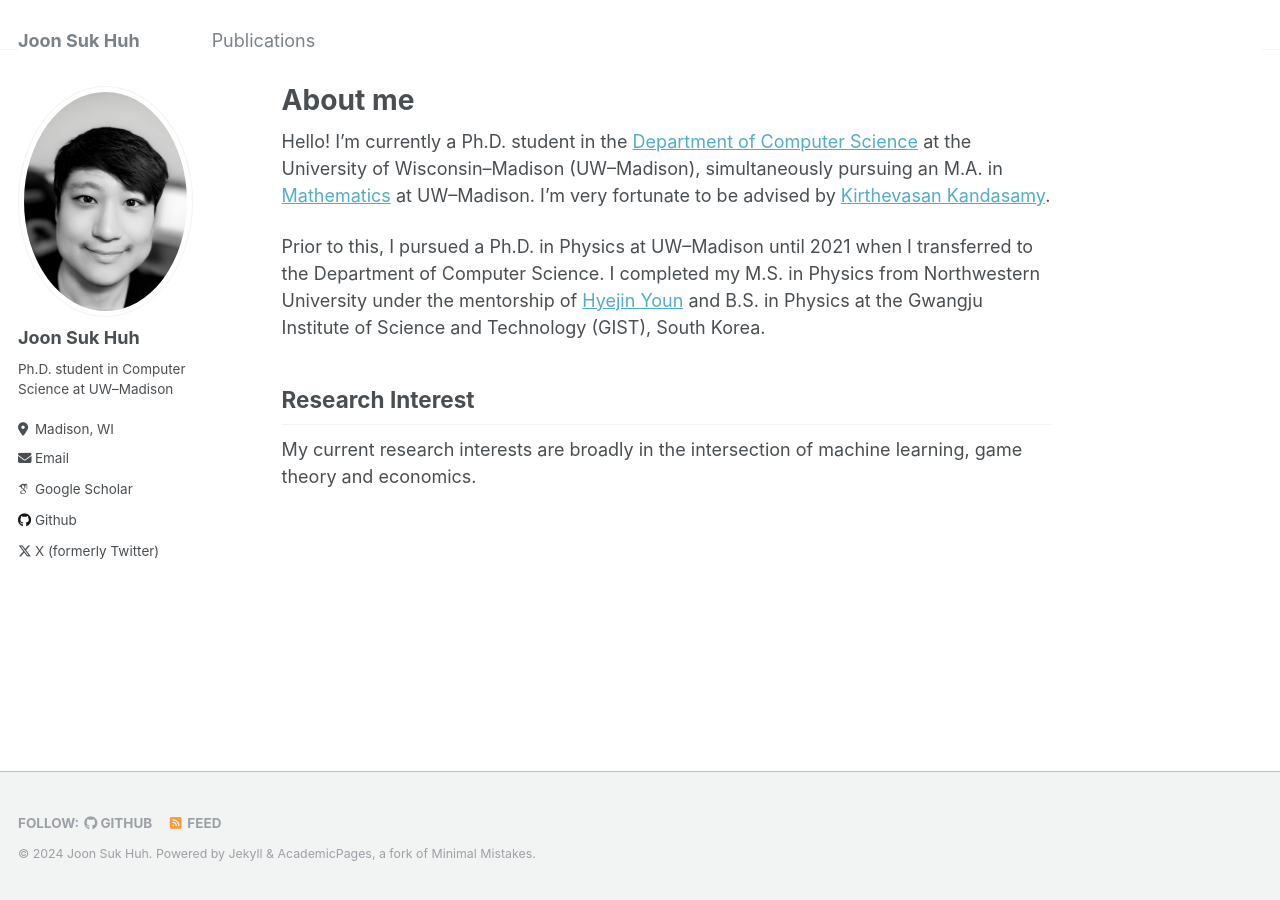
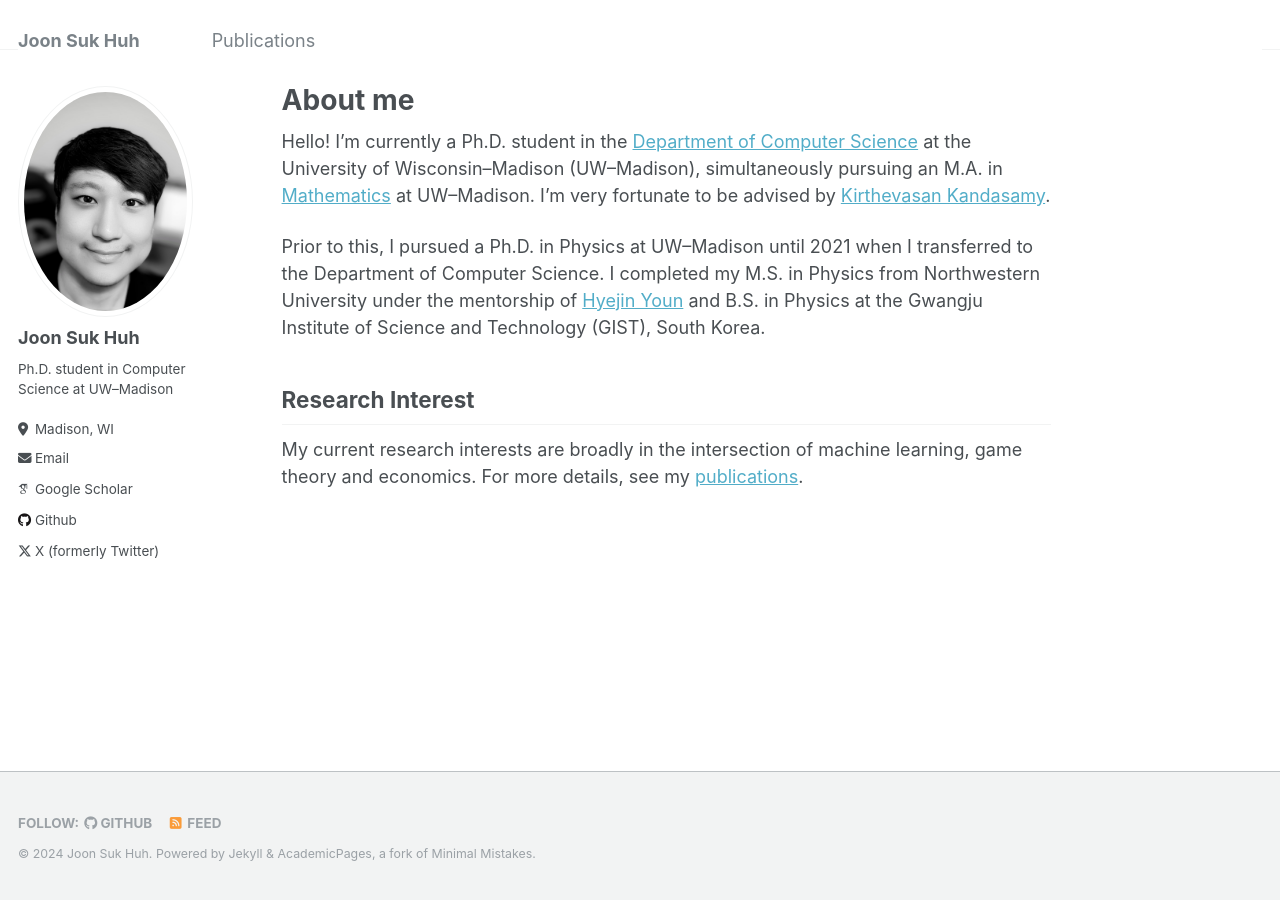
Before and after one commit to joon-huh/joon-huh.github.io, a Jekyll site: the page built from _pages/about.md, in a window 1280 px wide. Built offline with Jekyll 4.4.1, drawn with Linux system fonts in a browser that asks for light colours; some web fonts are replaced.

Commit message:
publications added

```diff
--- a/_includes/archive-single.html
+++ b/_includes/archive-single.html
@@ -41,7 +41,7 @@
     {% if post.collection == 'teaching' %}
       <p> {{ post.type }}, <i>{{ post.venue }}</i>, {{ post.date | default: "1900-01-01" | date: "%Y" }} </p>
     {% elsif post.collection == 'publications' %}
-      <p class="archive__item-excerpt" itemprop="description">{{ post.excerpt | markdownify }},&nbsp;<i>{{ post.venue }}</i>, {{ post.date | default: "1900-01-01" | date: "%Y" }} </p>
+      <p class="archive__item-excerpt" itemprop="description"><nobr>{{ post.excerpt | markdownify }},<i>{{ post.venue }}</i>, {{ post.date | default: "1900-01-01" | date: "%Y" }}</nobr></p>
     {% elsif post.date %}
       <p class="page__date"><strong><i class="fa fa-fw fa-calendar" aria-hidden="true"></i> {{ site.data.ui-text[site.locale].date_label | default: "Published:" }}</strong> <time datetime="{{ post.date | default: "1900-01-01" | date_to_xmlschema }}">{{ post.date | default: "1900-01-01" | date: "%B %d, %Y" }}</time></p>
     {% endif %}
--- a/_pages/about.md
+++ b/_pages/about.md
@@ -13,4 +13,4 @@ Prior to this, I pursued a Ph.D. in Physics at UW–Madison until 2021 when I tr
 
 Research Interest
 ---
-My current research interests are broadly in the intersection of machine learning, game theory and economics.
+My current research interests are broadly in the intersection of machine learning, game theory and economics. For more details, see my [publications](https://joon-huh.github.io/publications/).
```
